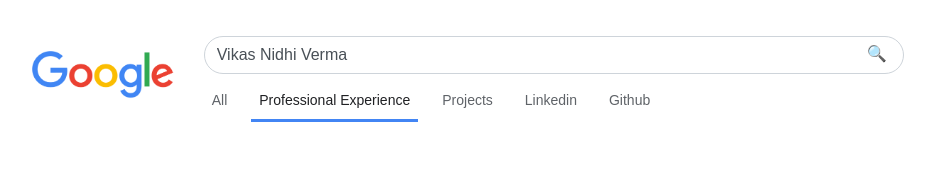
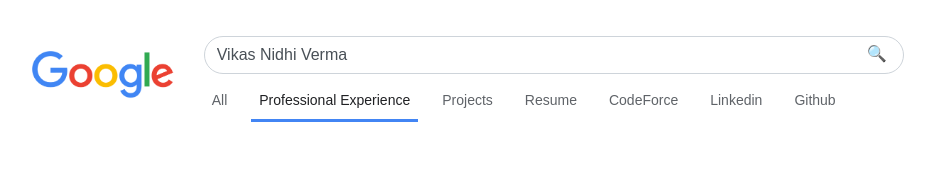
Before and after one commit to vikasiitr10/Portfolio, a website: page professional_experience.html in a window 1280 px wide. Shown: the top 171 px of the page, without its empty margins (3-938 px from the left). Drawn offline with nearby package versions, Linux system fonts and the light colour scheme.

Commit message:
final changes

```diff
--- a/professional_experience.html
+++ b/professional_experience.html
@@ -74,6 +74,9 @@
                         <a href="search-results.html" class="option-link">All</a>
                         <a href="professional_experience.html" class="option-link active">Professional Experience</a>
                         <a href="projects.html" class="option-link">Projects</a>
+                        <a href="resume-2.pdf" class="option-link" download="Resume.pdf">Resume</a>
+                        <!-- <a href="#" class="option-link">Articles</a> -->
+                        <a href="https://codeforces.com/profile/troubleman_" class="option-link" target="_blank">CodeForce</a>
                         <!-- <a href="Naga_Manasa_Palaparthi___SDE.pdf" class="option-link" download="Vikas Nidhi Verma_Resume.pdf">Resume</a> -->
                         <!-- <a href="#" class="option-link">Articles</a> -->
                         <!-- <a href="https://leetcode.com/nagamanasa_/" class="option-link" target="_blank">Leetcode</a> -->
```
Also changed, not shown: projects.html (+3 -0 lines), search-results.html (+3 -0 lines).
